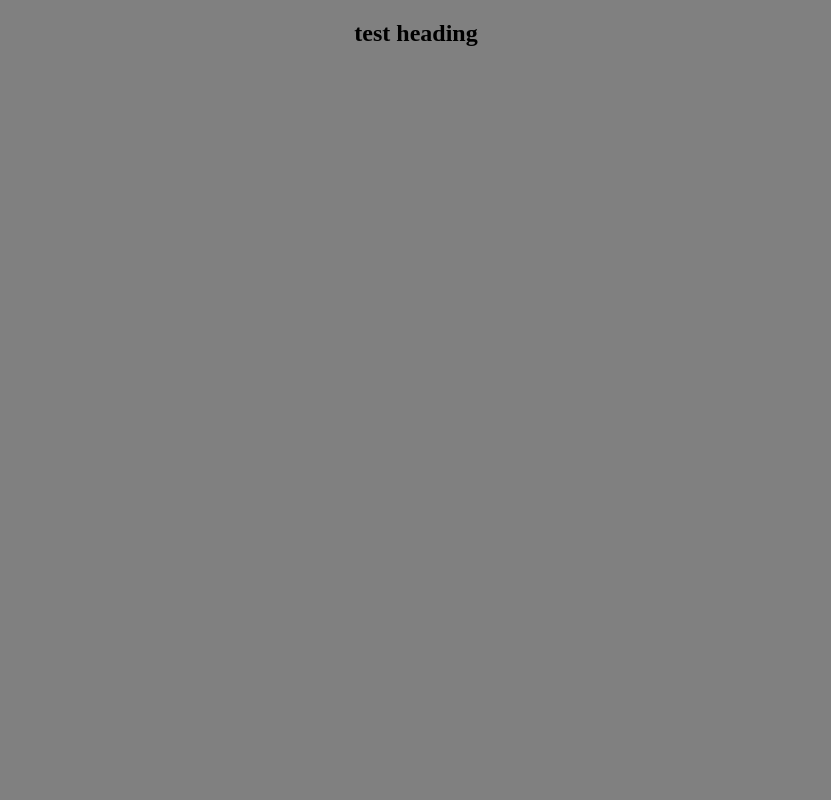
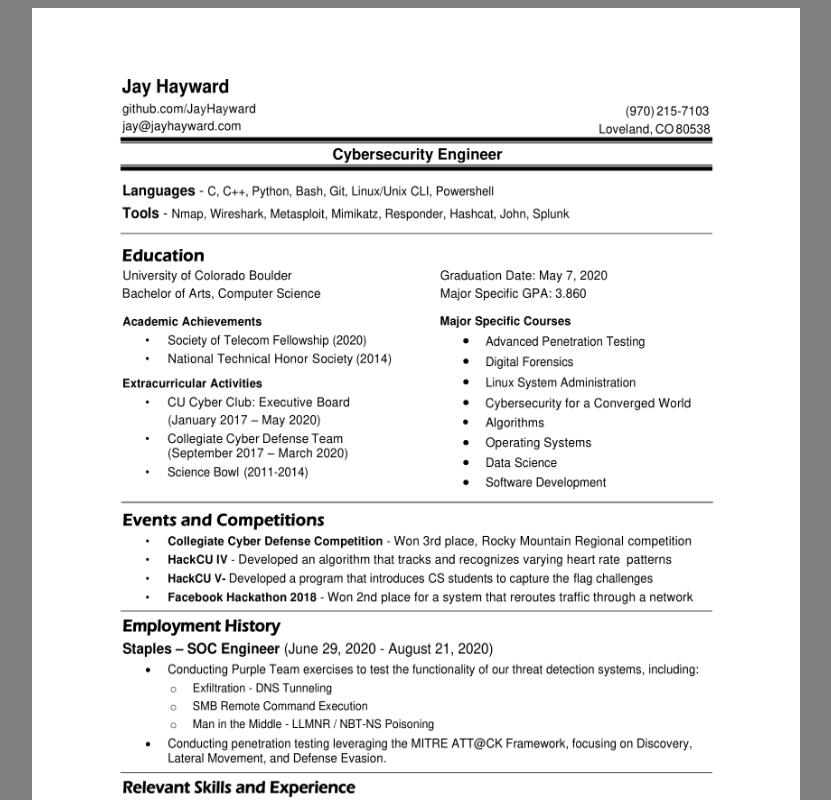
Before and after one commit to JayHayward/jayhayward.github.io, a plain HTML site: page index.html in a window 1280 px wide. Shown: the top 800 px of the page, without its empty margins (224-1055 px from the left). Drawn offline with Linux system fonts and the light colour scheme.

Commit message:
upload resume
update index to display resume

```diff
--- a/index.html
+++ b/index.html
@@ -7,8 +7,7 @@
 
 <body>
   <div id="main" align='center'>
-    <h2> test heading </h2>
-    <!-- <img src="resume_Aug_20.png"> -->
+    <img src="resume_Aug_20.png">
   </div>
 </body>
 
```
Also changed, not shown: resume_Aug_20.png (added).
